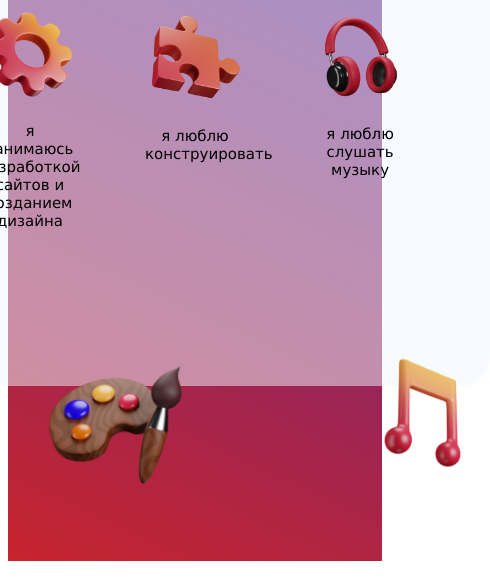
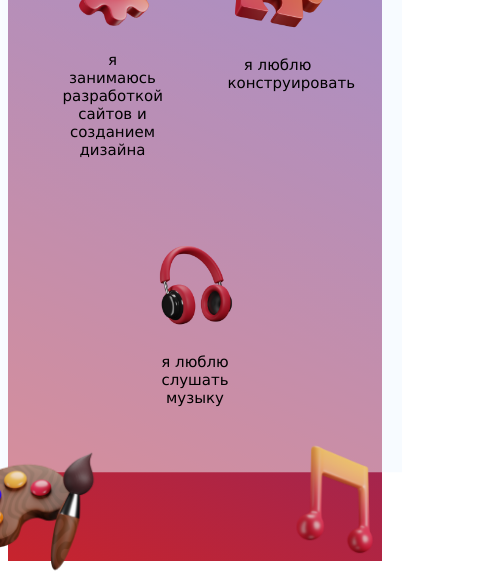
Before and after one commit to alexar1212/alexar1212, a plain HTML site: page about.html in a window 390 px wide. Shown: the part 291-874 px from the top of the page, 490 px wide, since content can reach past the window. Drawn offline with Linux system fonts and the light colour scheme.

Commit message:
Add files via upload

```diff
--- a/about.css
+++ b/about.css
@@ -116,3 +116,19 @@ main {
         transform: translate(0, 0);
     }
 }
+
+
+
+
+
+
+@media (max-width:700px) {
+   .cart{
+    width: 100%;
+    position: relative;
+    /* border: 10px red solid; */
+    height: fit-content;
+    border-radius: 0px;
+   }
+
+ }
```
